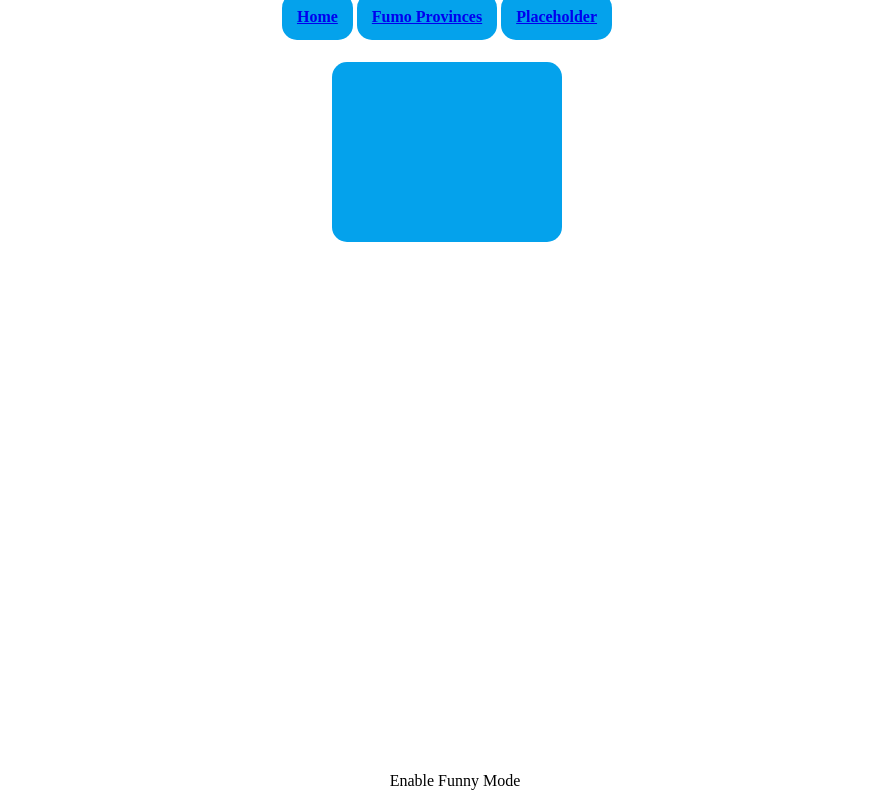
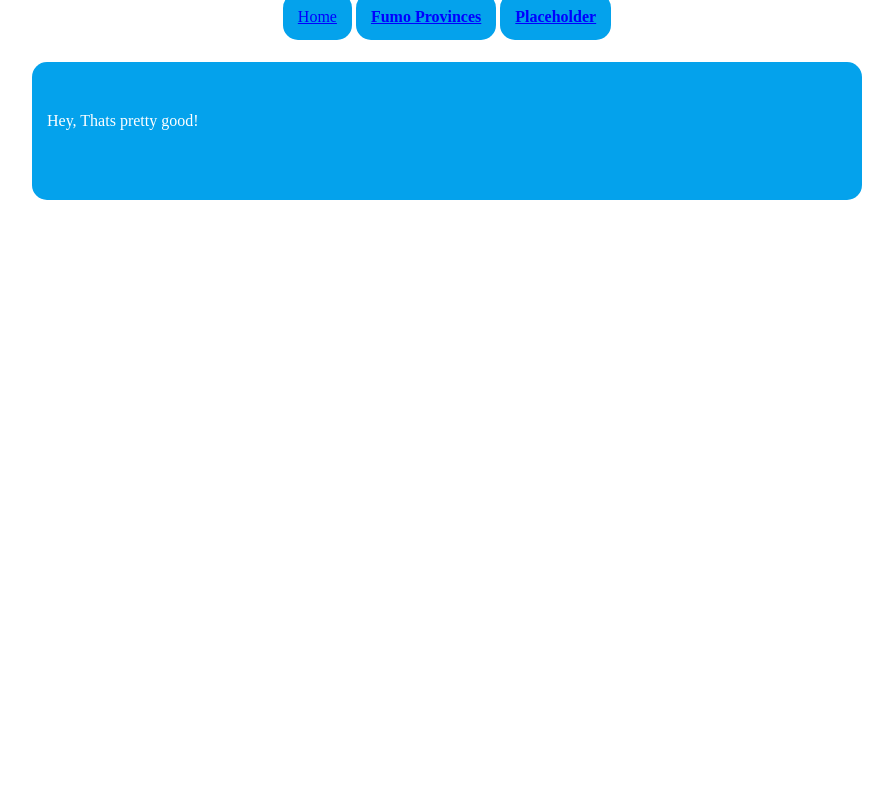
Before and after one commit to FumoCrusader/TheFumoSite, a plain HTML site: page index.html in a window 1280 px wide. Shown: the whole page, without its empty margins (193-1086 px from the left). Drawn offline with Linux system fonts and the light colour scheme.

Commit message:
Update index.html

```diff
--- a/index.html
+++ b/index.html
@@ -2,30 +2,13 @@
 <html>
     <head>
         <title>Fumo Zone</title>
-        <style>
-            #rcorners1 {
-                border-radius: 15px;
-                background: #04A2EC;
-                padding: 15px;
-                width: 200px;
-                height: 150px;
-            }
-
-            #alignbottom {
-                position: absolute;
-                bottom: 10px;
-                width: 100%;
-            }
-            .center {
-                margin: auto;
-            }
-        </style>
+        <link rel="stylesheet" type="text/css" href="/content/main.css">
     </head>
     <body>
         <div align="middle">
-            <a href="/index.html" id="rcorners1"><b>Home</b></a>
-            <a href="/provinces.html" id="rcorners1"><b>Fumo Provinces</b></a>
-            <a href="/placeholder.html" id="rcorners1"><b>Placeholder</b></a>
+            <a href="/index.html" id="titlecorners1">Home</a>
+            <a href="/provinces.html" id="titlecorners1"><b>Fumo Provinces</b></a>
+            <a href="/placeholder.html" id="titlecorners1"><b>Placeholder</b></a>
         </div>
         <div id="alignbottom" align="middle">
             <a onclick="funny()">Enable Funny Mode</a>
@@ -34,8 +17,8 @@
         <br>
         <!--Menu bar, plz update on all pages idiot. TODO: Find a better way of doing this-->
         <!--Literally the only reason im not doing it right now is cause i wanna finish this first draft-->
-        <div class="center" id="rcorners1">
-
+        <div class="center" id="maincorners1">
+            <a>Hey, Thats pretty good!</a>
         </div>
     </body>
 </html>
```
